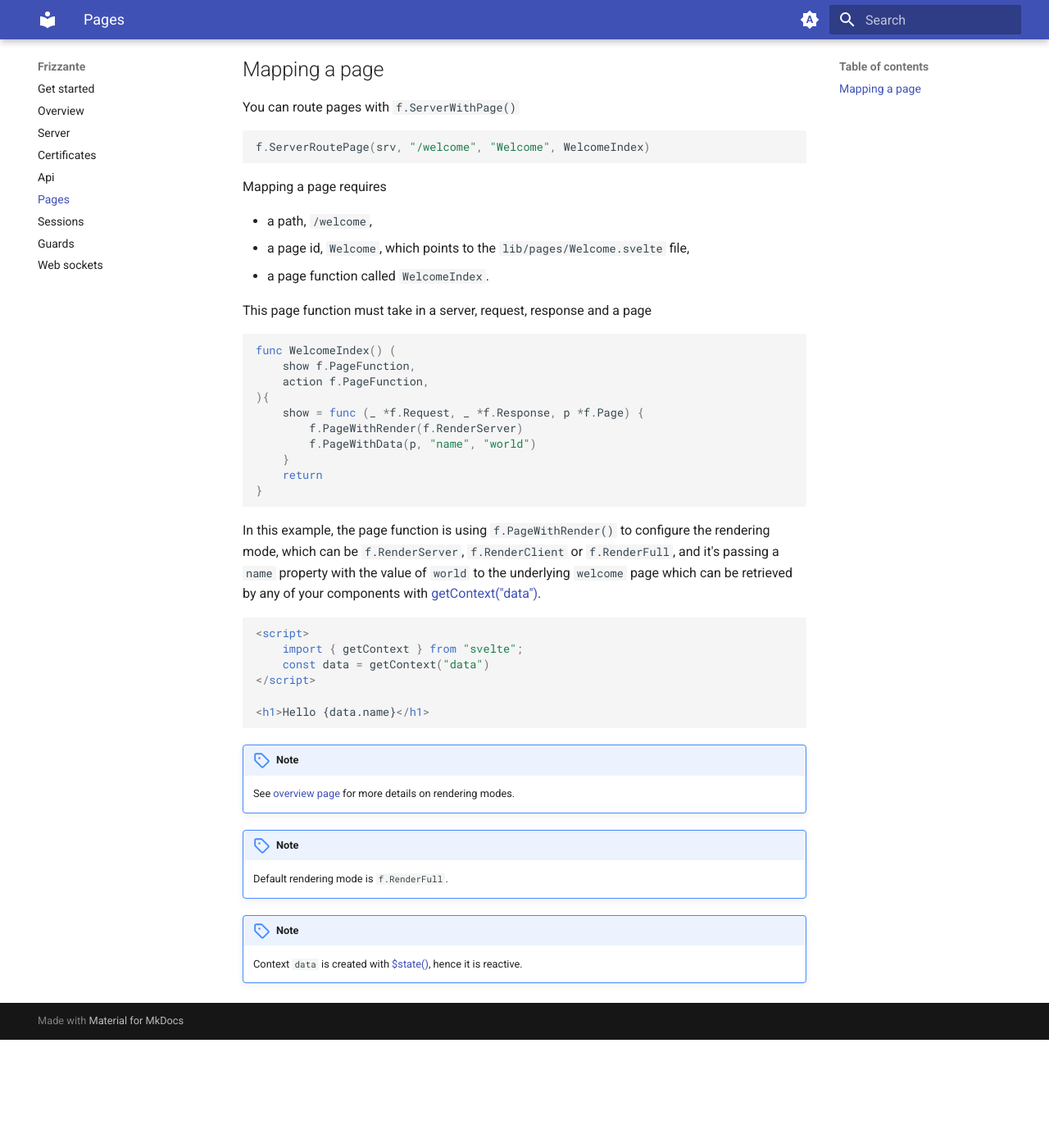
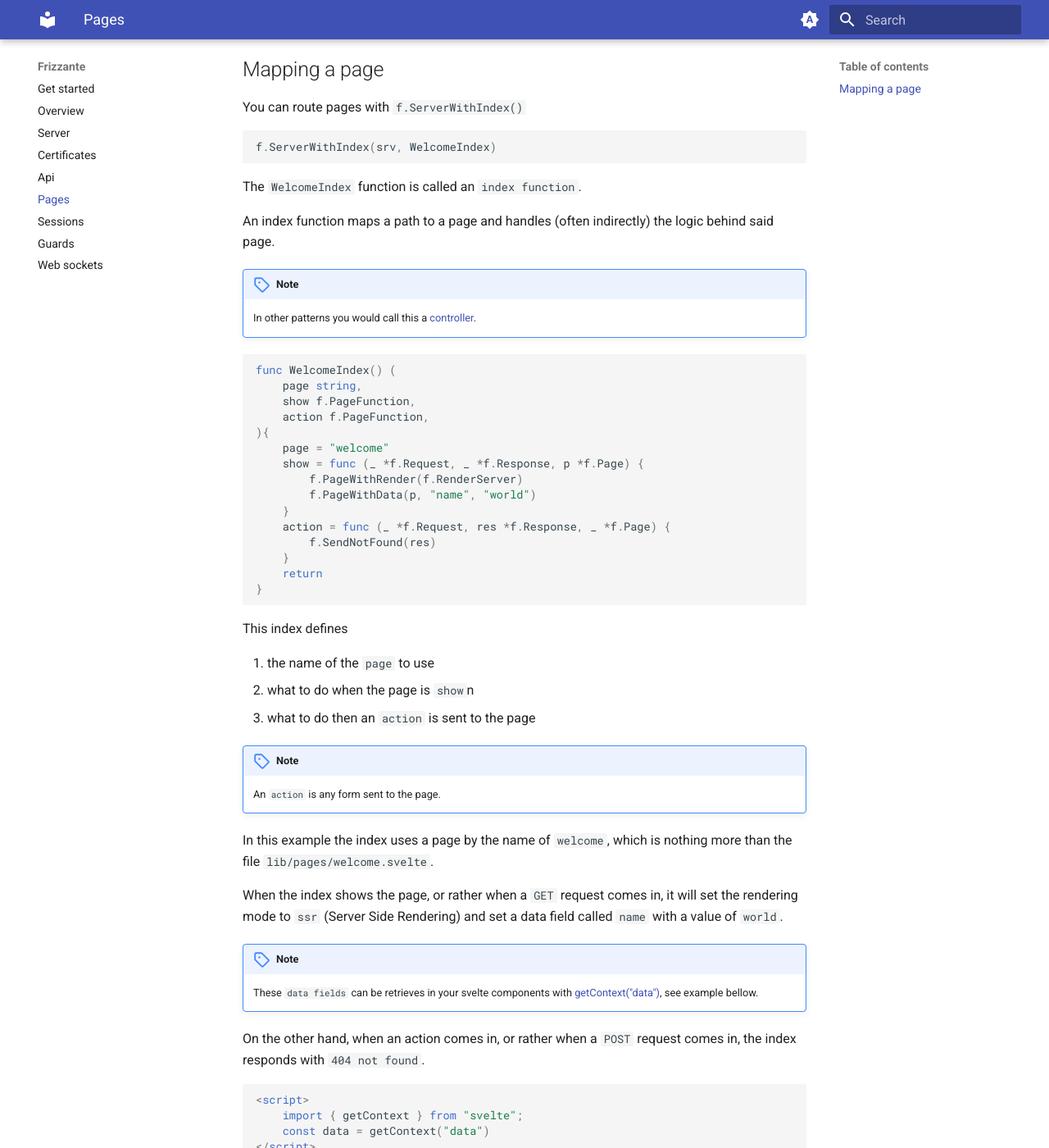
Before and after one commit to razshare/frizzante-docs, an MkDocs documentation site: the page built from docs/pages.md, in a window 1280 px wide and 1400 px high, scrolled down 577 px. Shown: the whole window at 82% size. Built offline with MkDocs 1.6.1 and Material for MkDocs 9.7.7, drawn with Linux system fonts in a browser that asks for light colours; before the commit the page ends 1845 px from its top, so only the background shows below that.

Commit message:
chore(docs): updating pages.

````diff
--- a/docs/pages.md
+++ b/docs/pages.md
@@ -6,49 +6,68 @@ You can refer to these pages by their relative file names.
 	The `.svelte` extension is optional.
 
 !!! example
-	A page located at `lib/pages/welcome.svelte` will be identified by `Welcome`.
+	A page located at `lib/pages/welcome.svelte` will be identified by `welcome`.
 
 Subdirectories are joined by `::` instead of `/` or `\`.
 
 !!! example
-	A page located at `lib/pages/about/User.svelte` will be identified by `about::User`.
+	A page located at `lib/pages/about/welcome.svelte` will be identified by `about::welcome`.
 
 
 ## Mapping a page
 
-You can route pages with `f.ServerWithPage()`
+You can route pages with `f.ServerWithIndex()`
 
 ```go
-f.ServerRoutePage(srv, "/welcome", "Welcome", WelcomeIndex)
+f.ServerWithIndex(srv, WelcomeIndex)
 ```
 
-Mapping a page requires
+The `WelcomeIndex` function is called an `index function`.
 
-- a path, `/welcome`,
-- a page id, `Welcome`, which points to the `lib/pages/Welcome.svelte` file,
-- a page function called `WelcomeIndex`.
+An index function maps a path to a page and handles (often indirectly) the logic behind said page.
 
-This page function must take in a server, request, response and a page
+!!! note
+	In other patterns you would call this a [controller](https://en.wikipedia.org/wiki/Model%E2%80%93view%E2%80%93controller).
 
 ```go
 func WelcomeIndex() (
+	page string,
 	show f.PageFunction,
 	action f.PageFunction,
 ){
+	page = "welcome"
 	show = func (_ *f.Request, _ *f.Response, p *f.Page) {
 		f.PageWithRender(f.RenderServer)
 		f.PageWithData(p, "name", "world")
+	}
+	action = func (_ *f.Request, res *f.Response, _ *f.Page) {
+		f.SendNotFound(res)
 	}
 	return
 }
 ```
 
-In this example, the page function is using `f.PageWithRender()`
-to configure the rendering mode,
-which can be `f.RenderServer`, `f.RenderClient` or `f.RenderFull`,
-and it's passing a `name` property with the value of `world` to the
-underlying `welcome` page which can be retrieved
-by any of your components with [getContext("data")](https://svelte.dev/docs/svelte/svelte#getContext).
+This index defines
+
+1. the name of the `page` to use
+2. what to do when the page is `show`n
+3. what to do then an `action` is sent to the page
+
+!!! note
+	An `action` is any form sent to the page.
+
+In this example the index uses a page by the name of `welcome`, which is nothing more than the file `lib/pages/welcome.svelte`.
+
+When the index shows the page, or rather when a `GET` request comes in,
+it will set the rendering mode to `ssr` (Server Side Rendering) and set a
+data field called `name` with a value of `world`.
+
+!!! note
+	These `data fields` can be retrieves in your svelte components with [getContext("data")](https://svelte.dev/docs/svelte/svelte#getContext), see example bellow.
+
+On the other hand, when an action comes in, or rather when a `POST` request comes in,
+the index responds with `404 not found`.
+
 
 
 ```html
````
